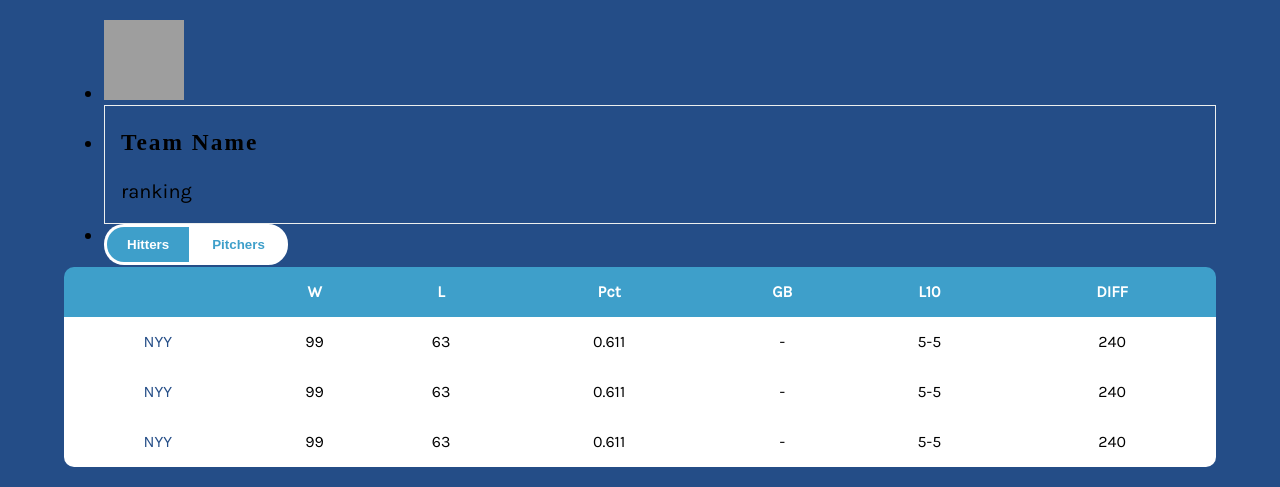
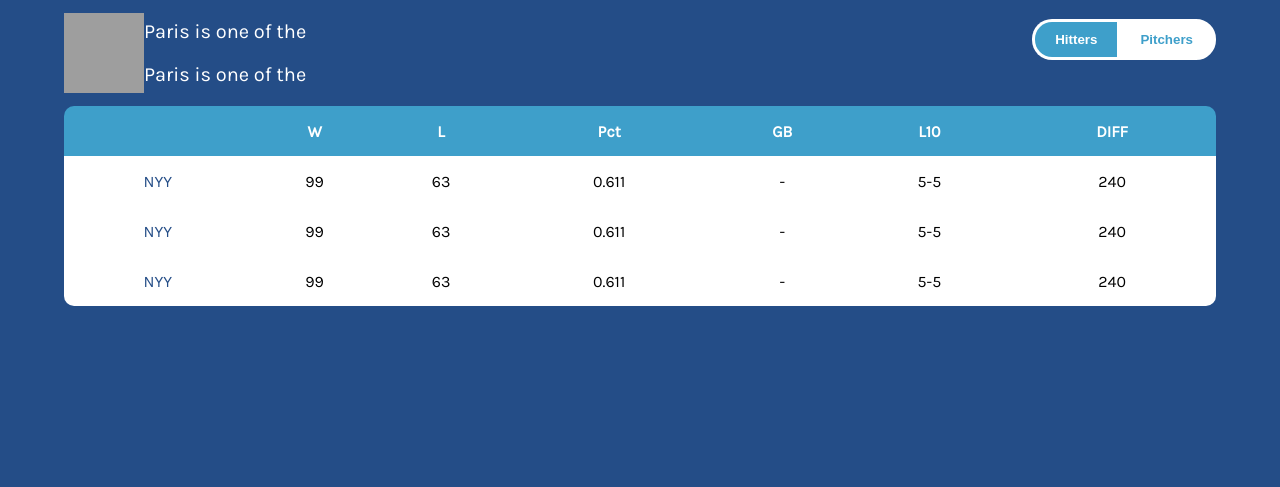
Before and after one commit to cd155/Assignment, a Django app: page /team/1 in a window 1280 px wide. Shown: the part 76-563 px from the top of the page. Run offline with Django 4.2, Linux system fonts and the light colour scheme; some web fonts are replaced; grey boxes are pictures that could not be loaded.

Commit message:
replace ul

```diff
--- a/blueJays/stats/templates/partials/_teambanner.html
+++ b/blueJays/stats/templates/partials/_teambanner.html
@@ -1,16 +1,19 @@
 {% load static %}
-<ul id="teambanner">
-    <li><img src="{% static 'img/news_holder.png' %}" width="80" height="80"></li>
-    <li>
-        <article>
-            <h3>Team Name</h3>
-            <p>ranking</p>
-        </article>
-    </li>
-    <li>
+<div id="banner">
+    <div class="alignleft">
+        <div class="img-text-container">
+            <img src="{% static 'img/news_holder.png' %}" width="80" height="80">
+            <div>
+                <p>Paris is one of the </p>
+                <p>Paris is one of the </p>
+            </div>
+        </div>
+    </div>
+    <div class="alignright">
+        <br>
         <div class="btn-group">
             <button>Hitters</button>
             <button>Pitchers</button>
         </div>
-    </li>
-</ul>
+    </div>
+</div>
```
